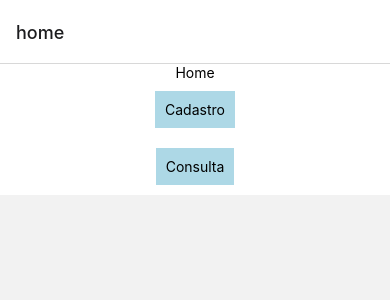
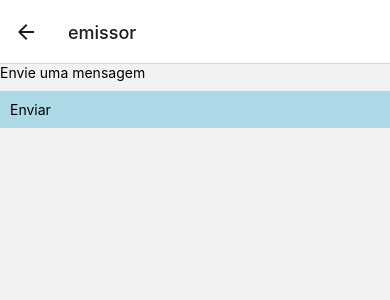
Before and after one commit to instrutorvilson/rnb-2024-1, a React Native app: screen /emissor in a window 390 px wide. Shown: the top 300 px of the page. Built offline with nearby package versions, Linux system fonts and the light colour scheme.

Commit message:
passando parametros na rota

```diff
--- a/App.js
+++ b/App.js
@@ -5,6 +5,8 @@ import Consulta from './src/componentes/Consulta'
 
 import { NavigationContainer } from '@react-navigation/native'
 import { createNativeStackNavigator } from '@react-navigation/native-stack'
+import Emissor from './src/componentes/Emissor'
+import Receptor from './src/componentes/Receptor'
 const Stack = createNativeStackNavigator()
 
 export default function App() {
@@ -25,6 +27,16 @@ export default function App() {
               name='consulta'
               component={Consulta}
            />
+
+           <Stack.Screen
+              name='emissor'
+              component={Emissor}
+           />
+
+          <Stack.Screen
+              name='receptor'
+              component={Receptor}
+           />
         </Stack.Navigator>
     </NavigationContainer>
   );
--- /dev/null
+++ b/src/componentes/Emissor.js
@@ -0,0 +1,27 @@
+import { View, Text, Pressable, StyleSheet} from 'react-native'
+export default function Emissor({navigation}){
+    return(
+        <View>
+            <Text>Envie uma mensagem</Text>
+            <Pressable
+               style={styles.btmenu}
+               onPress={() => navigation.navigate('receptor',{ msg: 'ola', nome: 'maria'})}
+            >
+                <Text>Enviar</Text>
+            </Pressable>
+        </View>
+    )
+}
+
+const styles = StyleSheet.create({
+    container: {
+       backgroundColor: '#fff',
+      alignItems: 'center',
+      justifyContent: 'center',
+    },
+    btmenu:{
+        marginVertical: 10,
+        backgroundColor: 'lightblue',
+        padding: 10
+    }
+  });
--- a/src/componentes/Home.js
+++ b/src/componentes/Home.js
@@ -16,6 +16,13 @@ export default function Home({navigation}){
             >
                 <Text>Consulta</Text>
             </Pressable>
+
+            <Pressable
+              style={styles.btmenu}
+              onPress={() => navigation.navigate('emissor')}
+            >
+                <Text>Emissor mensagem</Text>
+            </Pressable>
         </View>
     )
 }
--- /dev/null
+++ b/src/componentes/Receptor.js
@@ -0,0 +1,10 @@
+import {View, Text} from 'react-native'
+export default function Receptor({navigation, route}){
+    const { msg, nome } = route.params
+    return(
+        <View>
+            <Text>{msg}</Text>
+            <Text>{nome}</Text>
+        </View>
+    )
+}
```
